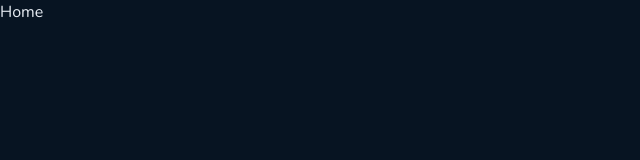
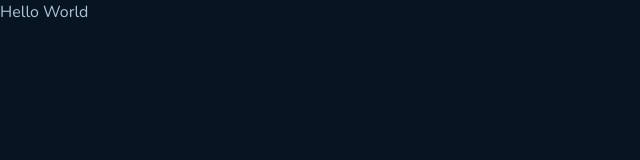
Before and after one commit to FixRuan/Github-Blog, a React (Vite) app: page / in a window 1280 px wide. Shown: the top 160 px of the page, without its empty margins (0-640 px from the left). Built offline with nearby package versions, Linux system fonts and the light colour scheme.

Commit message:
Global css

```diff
--- a/package.json
+++ b/package.json
@@ -7,12 +7,13 @@
     "dev": "vite",
     "build": "tsc && vite build",
     "preview": "vite preview",
-		"lint": "eslint src --ext .ts,.tsx --fix"
+    "lint": "eslint src --ext .ts,.tsx --fix"
   },
   "dependencies": {
     "eslint": "^8.23.0",
     "react": "^18.2.0",
-    "react-dom": "^18.2.0"
+    "react-dom": "^18.2.0",
+    "react-router-dom": "^6.3.0"
   },
   "devDependencies": {
     "@types/react": "^18.0.17",
--- a/postcss.config.cjs
+++ b/postcss.config.cjs
@@ -1,6 +1,9 @@
+/* eslint-disable no-undef */
 module.exports = {
-  plugins: {
-    tailwindcss: {},
-    autoprefixer: {},
-  },
-}
+	plugins: {
+		"postcss-import": {},
+		"tailwindcss/nesting": {},
+		tailwindcss: {},
+		autoprefixer: {},
+	},
+};
--- a/src/App.tsx
+++ b/src/App.tsx
@@ -1,10 +1,14 @@
 import React from "react";
 import { Home } from "./pages/Home";
+import { BrowserRouter } from "react-router-dom";
+import { Router } from "./Router";
 
 
 function App() {
 	return (
-		<Home />
+		<BrowserRouter>
+			<Router />
+		</BrowserRouter>
 	);
 }
 
--- a/src/Global/styles/global.css
+++ b/src/Global/styles/global.css
@@ -2,6 +2,41 @@
 @tailwind components;
 @tailwind utilities;
 
+* {
+	@apply m-0 p-0 box-border;
+
+	::-webkit-scrollbar {
+		@apply w-['0.45rem'];
+	}
+
+	::-webkit-scrollbar-track {
+		@apply bg-base-border;
+	}
+
+	::-webkit-scrollbar-thumb {
+		@apply bg-blue rounded-full;
+	}
+}
+
 body {
-  @apply bg-base-background font-sans text-base-title;
+	@apply bg-base-background font-sans text-base-text;
 }
+
+body,
+input,
+textarea,
+button {
+	@apply font-normal text-base font-sans leading-['160%'];
+}
+
+ul {
+	@apply list-none;
+}
+
+a {
+	@apply text-inherit no-underline;
+}
+
+button {
+	@apply cursor-pointer;
+}
--- /dev/null
+++ b/src/Router.tsx
@@ -0,0 +1,12 @@
+import React from "react";
+import { Route, Routes } from "react-router-dom";
+import { Home } from "./pages/Home";
+
+
+export function Router() {
+	return (
+		<Routes>
+			<Route path="/" element={<Home />} />
+		</Routes>
+	);
+}
--- a/src/pages/Home/index.tsx
+++ b/src/pages/Home/index.tsx
@@ -1,5 +1,9 @@
 import React from "react";
 
 export function Home() {
-	return <h1>Home</h1>;
+	return (
+		<div>
+			<h1>Hello World</h1>
+		</div>
+	);
 }
```
Also changed, not shown: tailwind.config.cjs (+14 -13 lines).
